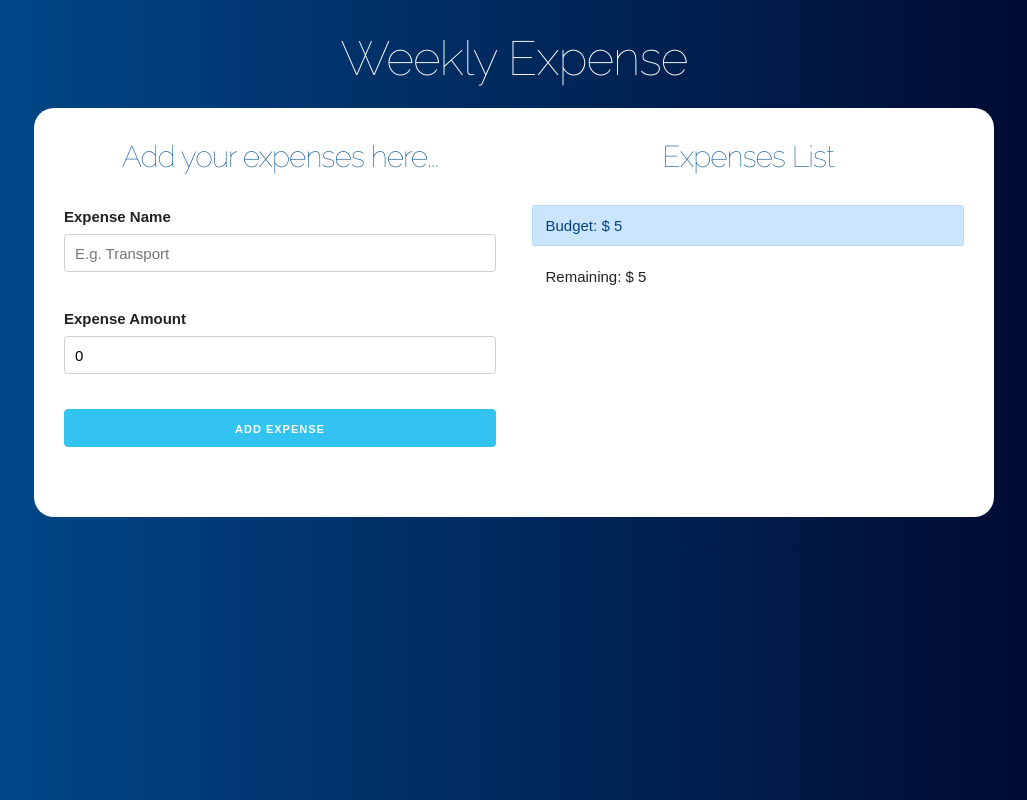
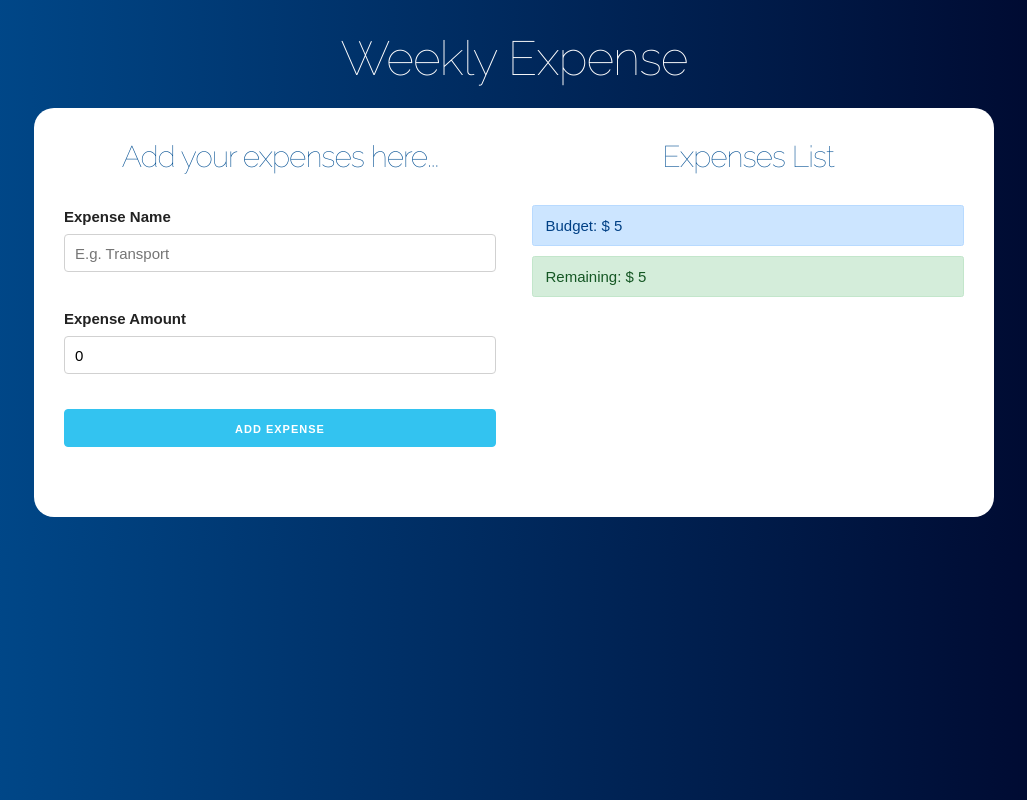
Before and after one commit to JnDiego/budget_management, a React (Create React App) app: page / in a window 1280 px wide. Both pictures are taken after typing "5" into the empty fields and a click on the input "Define budget". Shown: the whole page, without its empty margins (126-1153 px from the left). Built offline with nearby package versions, Linux system fonts and the light colour scheme.

Commit message:
Se crea archivo helper. Se crea función que retorna el className del restante del presupuesto, indicando a través de colores el porcentaje restante

```diff
--- a/src/components/BudgetControl.js
+++ b/src/components/BudgetControl.js
@@ -1,10 +1,11 @@
 import React, { Fragment } from 'react';
+import { reviewBudget } from '../helpers';
 
 const BudgetControl = ({ budget, remainingBudget }) => {
   return (
     <Fragment>
       <div className="alert alert-primary">Budget: $ {budget}</div>
-      <div className="alert">Remaining: $ {remainingBudget}</div>
+      <div className={reviewBudget(budget, remainingBudget)}>Remaining: $ {remainingBudget}</div>
     </Fragment>
   );
 };
--- /dev/null
+++ b/src/helpers.js
@@ -0,0 +1,15 @@
+export const reviewBudget = (budget, remaining) => {
+  let typeBudget;
+  // 25%
+  if (budget / 4 > remaining) {
+    typeBudget = 'alert alert-danger';
+  }
+  // 50%
+  else if (budget / 2 > remaining) {
+    typeBudget = 'alert alert-warning';
+  } else {
+    typeBudget = 'alert alert-success';
+  }
+
+  return typeBudget;
+};
```
